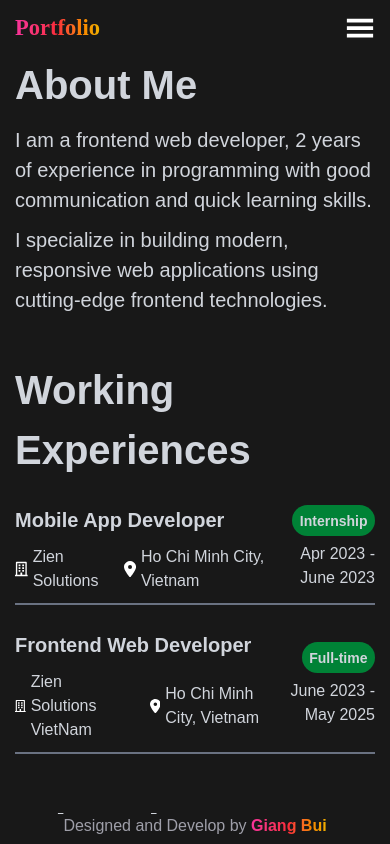
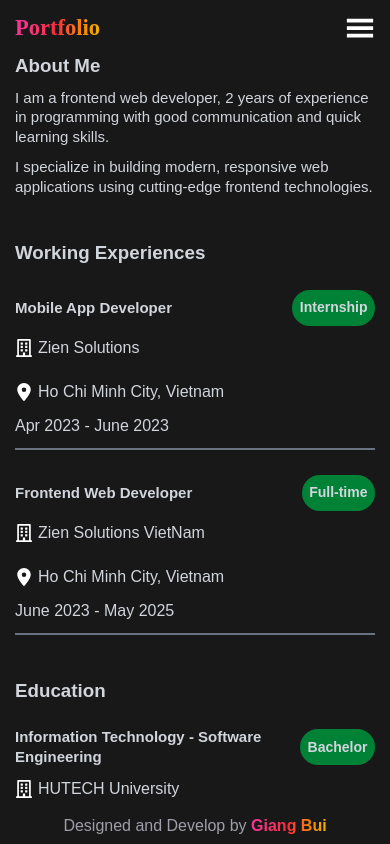
Before and after one commit to arthurleywin99/my-portfolio, a React (Vite) app: page /about in a window 390 px wide. Built offline with nearby package versions, Linux system fonts and the light colour scheme; a web font is replaced by a local one.

Commit message:
[Feature]: Responsive for about page

```diff
--- a/src/pages/AboutPage.tsx
+++ b/src/pages/AboutPage.tsx
@@ -60,26 +60,28 @@ const AboutPage = () => {
   return (
     <div>
       <section>
-        <h1 className='text-[40px] text-gray-300 font-bold'>About Me</h1>
-        <p className='text-[20px] text-gray-300 my-4'>
+        <h1 className='text-4xl max-md:text-3xl text-gray-300 font-bold'>About Me</h1>
+        <p className='text-2xl text-gray-300 my-4'>
           I am a frontend web developer, 2 years of experience in programming with good
           communication and quick learning skills.
         </p>
-        <p className='text-[20px] text-gray-300 my-4'>
+        <p className='text-2xl text-gray-300 my-4'>
           I specialize in building modern, responsive web applications using cutting-edge frontend
           technologies.
         </p>
       </section>
       <section className='my-18'>
-        <h1 className='text-[40px] text-gray-300 font-bold'>Working Experiences</h1>
+        <h1 className='text-4xl max-md:text-3xl text-gray-300 font-bold'>Working Experiences</h1>
         {workingExperiences.map((exp, index) => (
-          <div
-            key={index}
-            className='my-10 flex justify-between items-center pb-4 border-b-2 border-gray-500'
-          >
-            <div>
-              <h3 className='text-[20px] text-gray-300 font-bold'>{exp.title}</h3>
-              <div className='flex gap-8 items-center mt-4'>
+          <div key={index} className='my-10 pb-4 border-b-2 border-gray-500'>
+            <div className='flex justify-between items-center'>
+              <h3 className='text-2xl text-gray-300 font-bold'>{exp.title}</h3>
+              <span className='text-[14px] text-gray-300 text-end p-3 font-bold rounded-4xl bg-green-700 select-none'>
+                {exp.jobType}
+              </span>
+            </div>
+            <div className='flex flex-row max-sm:flex-col justify-between items-center max-sm:items-start'>
+              <div className='flex flex-row max-sm:flex-col gap-8 items-center max-sm:items-start mt-4'>
                 <div className='flex gap-2 items-center'>
                   <BuildingIcon />
                   <Link
@@ -96,26 +98,23 @@ const AboutPage = () => {
                   {exp.location}
                 </div>
               </div>
-            </div>
-            <div className='text-end'>
-              <span className='text-[14px] text-gray-300 text-end p-3 font-bold rounded-4xl bg-green-700 select-none'>
-                {exp.jobType}
-              </span>
               <p className='text-[16px] text-gray-300 mt-4'>{exp.duration}</p>
             </div>
           </div>
         ))}
       </section>
       <section className='my-18'>
-        <h1 className='text-[40px] text-gray-300 font-bold'>Education</h1>
+        <h1 className='text-4xl max-md:text-3xl text-gray-300 font-bold'>Education</h1>
         {educations.map((edu, index) => (
-          <div
-            key={index}
-            className='my-10 flex justify-between items-center pb-4 border-b-2 border-gray-500'
-          >
-            <div>
-              <h3 className='text-[20px] text-gray-300 font-bold'>{edu.major}</h3>
-              <div className='flex gap-8 mt-4'>
+          <div key={index} className='my-10 pb-4 border-b-2 border-gray-500'>
+            <div className='flex justify-between items-center'>
+              <h3 className='text-2xl text-gray-300 font-bold'>{edu.major}</h3>
+              <span className='text-[14px] text-gray-300 text-end p-3 font-bold rounded-4xl bg-green-700 select-none'>
+                {edu.type}
+              </span>
+            </div>
+            <div className='flex flex-row max-sm:flex-col justify-between items-center max-sm:items-start'>
+              <div className='flex flex-row max-sm:flex-col gap-8 items-center max-sm:items-start mt-4'>
                 <div className='flex gap-2 items-center'>
                   <BuildingIcon />
                   <Link
@@ -127,16 +126,11 @@ const AboutPage = () => {
                     {edu.name}
                   </Link>
                 </div>
-                <div className='flex gap-2 items-center text-[16px] text-gray-300'>
+                <div className='flex gap-2 items-center text-gray-300'>
                   <MapPinIcon />
                   {edu.location}
                 </div>
               </div>
-            </div>
-            <div className='text-end'>
-              <span className='text-[14px] text-gray-300 text-end p-3 font-bold rounded-4xl bg-green-700 select-none'>
-                {edu.type}
-              </span>
               <p className='text-[16px] text-gray-300 mt-4'>{edu.duration}</p>
             </div>
           </div>
```
